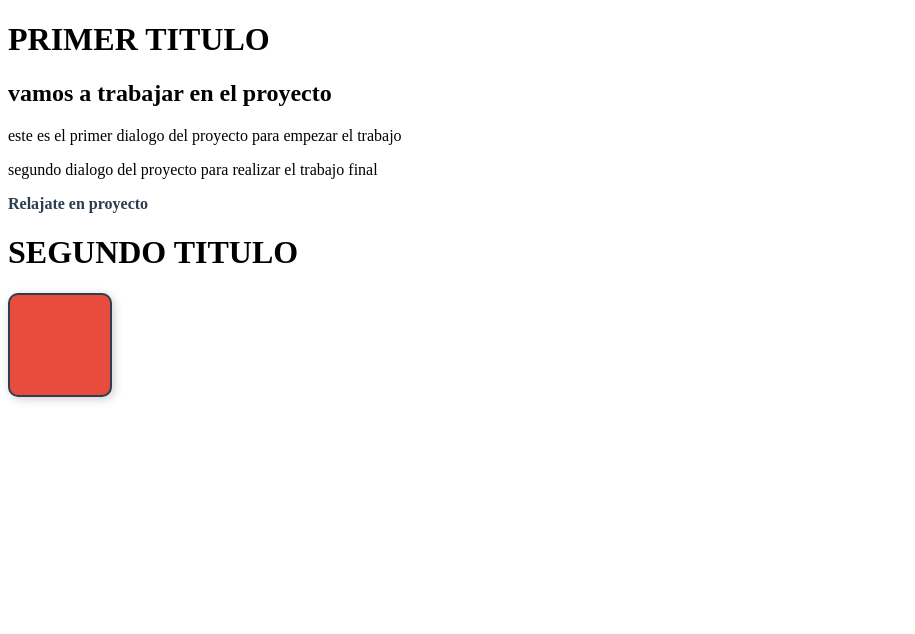
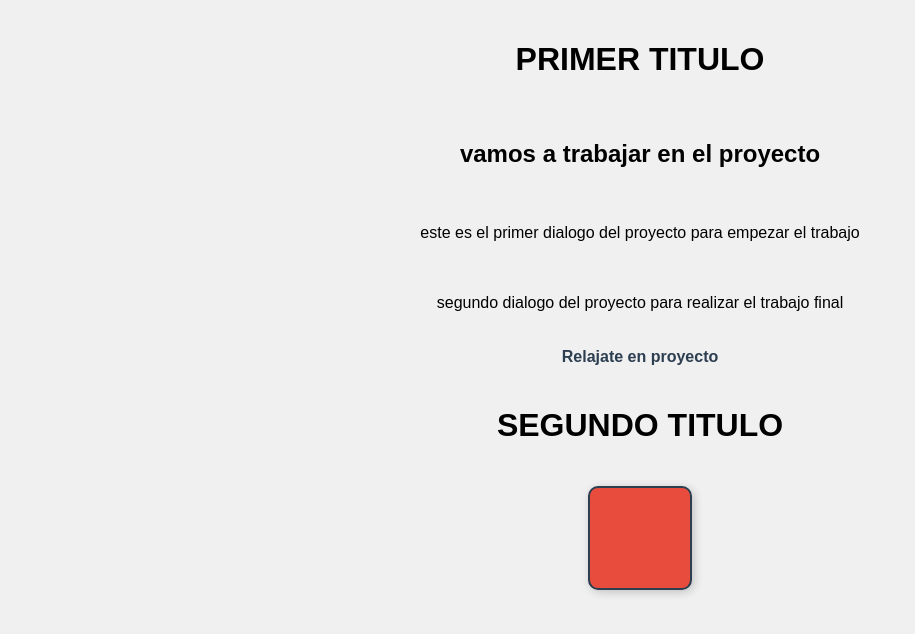
Before and after one commit to CHECO-MP95/CARPETA-A, a plain HTML site: page index.html in a window 1280 px wide. Shown: the whole page, without its empty margins (0-915 px from the left). Drawn offline with Linux system fonts and the light colour scheme.

Commit message:
se actualizo el index

```diff
--- a/index.html
+++ b/index.html
@@ -5,7 +5,7 @@
     <meta name="viewport" content="width=device-width, initial-scale=1.0" />
     <title>CARPETA A</title>
     <style>
-      <style > body {
+      body {
         display: flex;
         flex-direction: column; /* Ordenar en columna */
         align-items: center; /* Centrar horizontalmente */
```
